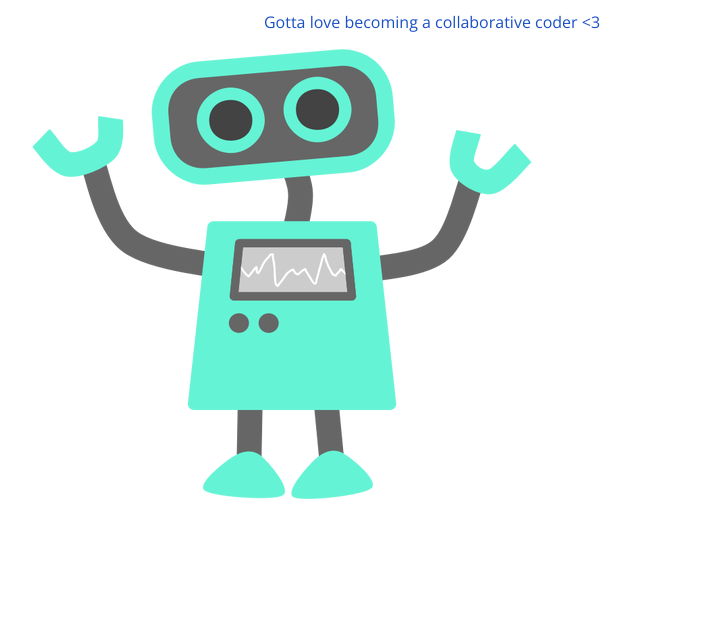
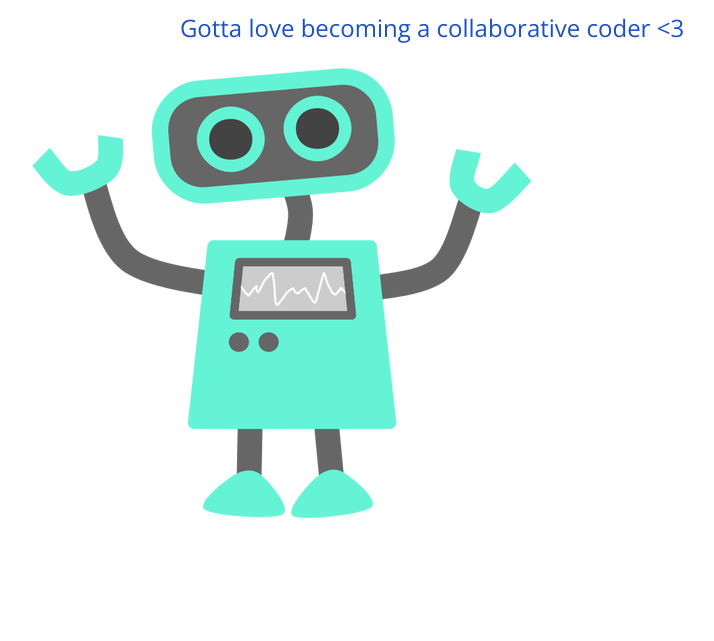
Before and after one commit to heathermaydp/105-project, a plain HTML site: page index.html in a window 1280 px wide. Shown: the part 159-800 px from the top of the page, without its empty margins (208-922 px from the left). Drawn offline with nearby package versions, Linux system fonts and the light colour scheme.

Commit message:
changed p to font 24

```diff
--- a/css/style.css
+++ b/css/style.css
@@ -12,5 +12,5 @@ section h1 {
 	font-weight: bold;
 }
 section p {
-	font: 16px 'Open Sans';
+	font: 24px 'Open Sans';
 }
```
